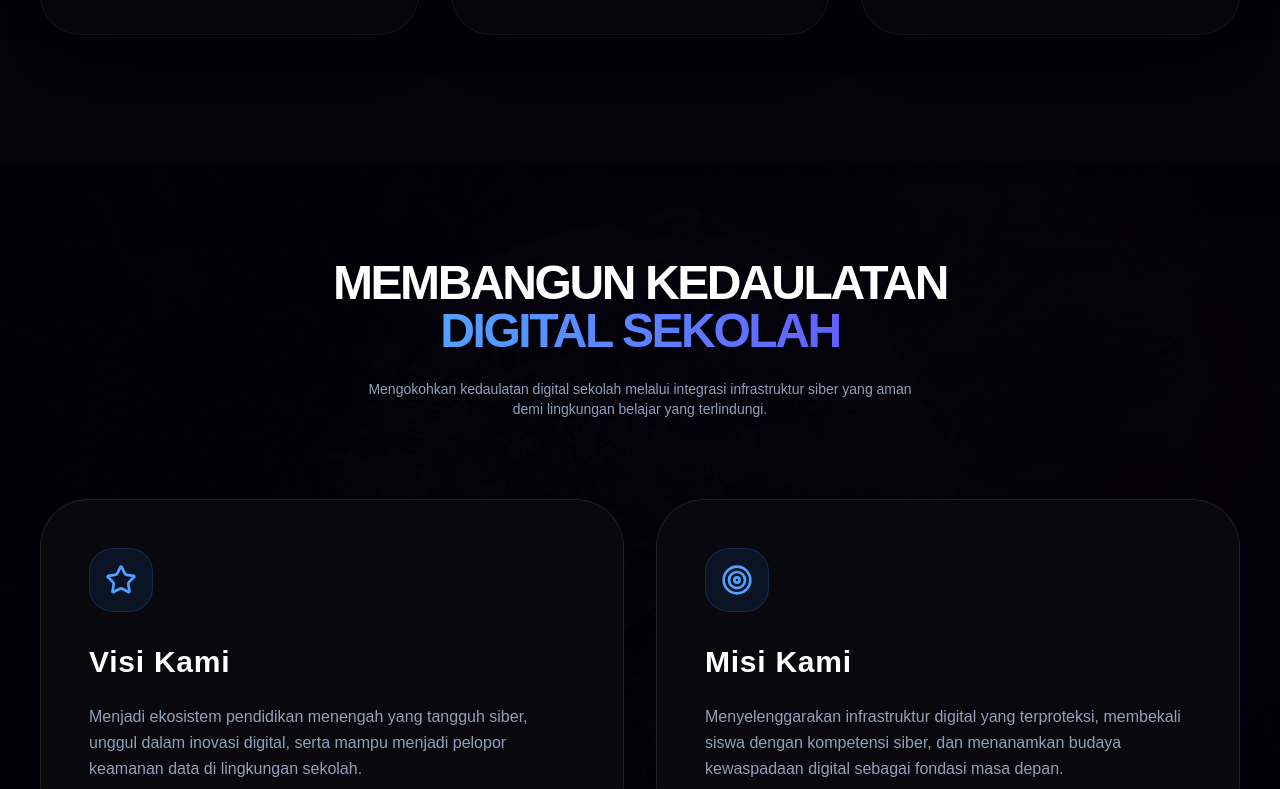
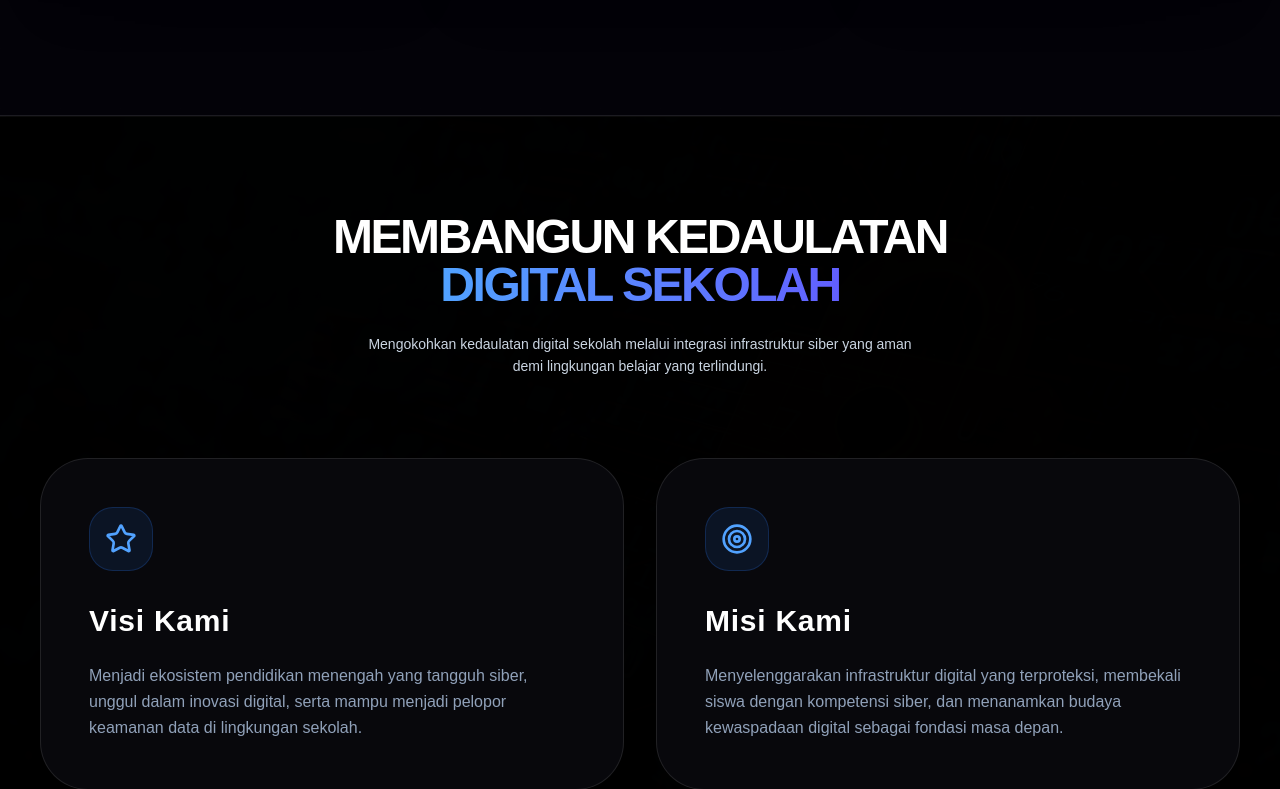
Before and after one commit to Edwinn1711/cyber-backend, a Next.js app: page / in a window 1280 px wide. Shown: the part 1553-2342 px from the top of the page. Built offline with nearby package versions, Linux system fonts and the light colour scheme.

Commit message:
fix: sinkronisasi background visi misi dan menampilkan modul infrastruktur

```diff
--- a/app/(loginregister)/page.tsx
+++ b/app/(loginregister)/page.tsx
@@ -115,37 +115,56 @@ PersistentUniverse.displayName = 'PersistentUniverse';
 
 const VisiMisiSection = ({ bgIdx }: { bgIdx: number }) => {
   const [hovered, setHovered] = useState<string | null>(null);
+
   const data =[
     { id: "visi", icon: Star, title: "Visi Kami", desc: "Menjadi ekosistem pendidikan menengah yang tangguh siber, unggul dalam inovasi digital, serta mampu menjadi pelopor keamanan data di lingkungan sekolah." },
     { id: "misi", icon: Target, title: "Misi Kami", desc: "Menyelenggarakan infrastruktur digital yang terproteksi, membekali siswa dengan kompetensi siber, dan menanamkan budaya kewaspadaan digital sebagai fondasi masa depan." }
   ];
 
   return (
-    <section className="relative w-full py-24 bg-[#020108] border-b border-white/5 overflow-hidden">
-      <motion.div
-        key={bgIdx}
-        initial={{ opacity: 0 }}
-        animate={{ opacity: 0.2 }}
-        exit={{ opacity: 0 }}
-        transition={{ duration: 1.5 }}
-        className="absolute inset-0 z-0 bg-cover bg-center"
-        style={{ backgroundImage: `url(${CYBER_ASSETS[bgIdx]})` }}
-      />
-      <div className="absolute inset-0 z-0 bg-[#020108]/90" />
+    <section className="relative w-full py-24 bg-black border-t border-white/5 overflow-hidden">
+      {/* BACKGROUND - Opacity dinaikkan agar nampak selaras dengan Page 1 */}
+      <div className="absolute inset-0 z-0">
+        <AnimatePresence mode="wait">
+          <motion.img
+            key={bgIdx}
+            src={CYBER_ASSETS[bgIdx]}
+            initial={{ opacity: 0 }}
+            animate={{ opacity: 0.3 }} // Opacity dinaikkan ke 30%
+            exit={{ opacity: 0 }}
+            transition={{ duration: 1.5 }}
+            className="absolute inset-0 w-full h-full object-cover pointer-events-none"
+          />
+        </AnimatePresence>
+        {/* Overlay hitam ditipiskan dari /90 ke /70 agar gambar tembus */}
+        <div className="absolute inset-0 bg-black/70" />
+      </div>
 
-      <div className="relative z-10 max-w-7xl mx-auto px-6 lg:px-10 text-center">
+      <div className="relative z-10 max-w-[1400px] mx-auto px-6 lg:px-10 text-center">
         <div className="mb-20">
           <h2 className="text-4xl lg:text-5xl font-black text-white tracking-tighter uppercase mb-6">
             Membangun Kedaulatan <br/>
             <span className="text-transparent bg-clip-text bg-gradient-to-r from-blue-400 to-indigo-500">Digital Sekolah</span>
           </h2>
-          <p className="text-slate-400 max-w-xl mx-auto text-sm font-medium">Mengokohkan kedaulatan digital sekolah melalui integrasi infrastruktur siber yang aman demi lingkungan belajar yang terlindungi.</p>
+          <p className="text-slate-300 max-w-xl mx-auto text-sm font-medium leading-relaxed">
+            Mengokohkan kedaulatan digital sekolah melalui integrasi infrastruktur siber yang aman demi lingkungan belajar yang terlindungi.
+          </p>
         </div>
 
         <div className="grid grid-cols-1 md:grid-cols-2 gap-8" onMouseLeave={() => setHovered(null)}>
           {data.map((item) => (
-            <div key={item.id} onMouseEnter={() => setHovered(item.id)} className={`bg-[#0a0a0f]/80 backdrop-blur-xl border border-white/10 p-12 rounded-[3rem] text-left transition-all duration-500 ${hovered && hovered !== item.id ? 'blur-sm scale-[0.98] opacity-50' : ''} ${hovered === item.id ? 'shadow-[0_20px_50px_rgba(0,0,0,0.5)] -translate-y-4 border-blue-500/50' : ''}`}>
-              <div className="w-16 h-16 bg-blue-500/10 text-blue-400 flex items-center justify-center rounded-3xl mb-8 border border-blue-500/20"><item.icon size={32} /></div>
+            <div
+              key={item.id}
+              onMouseEnter={() => setHovered(item.id)}
+              className={`
+                bg-[#0a0a0f]/80 backdrop-blur-xl border border-white/10 p-12 rounded-[3rem] text-left transition-all duration-500
+                ${hovered && hovered !== item.id ? 'blur-sm scale-[0.98] opacity-50' : 'scale-100 opacity-100'}
+                ${hovered === item.id ? 'shadow-[0_20px_50px_rgba(0,0,0,0.5)] -translate-y-4 border-blue-500/50' : ''}
+              `}
+            >
+              <div className="w-16 h-16 bg-blue-500/10 text-blue-400 flex items-center justify-center rounded-3xl mb-8 border border-blue-500/20">
+                <item.icon size={32} />
+              </div>
               <h3 className="text-3xl font-black text-white mb-6 tracking-wide">{item.title}</h3>
               <p className="text-slate-400 text-base leading-relaxed font-medium">{item.desc}</p>
             </div>
@@ -155,7 +174,6 @@ const VisiMisiSection = ({ bgIdx }: { bgIdx: number }) => {
     </section>
   );
 };
-
 const SecurityStatsSection = () => {
   const stats =[
     { label: "Data Terlindungi", value: "99.9%", color: "text-emerald-400" },
@@ -316,8 +334,6 @@ export default function CyberLandingDark() {
 
   return (
     <div className="flex flex-col min-h-screen w-full bg-black text-slate-200 overflow-x-hidden selection:bg-fuchsia-500/30 relative">
-
-      {/* BACKGROUND GAMBAR & EFEK KLIK DEWA */}
       <PersistentUniverse bgIdx={bgIdx} />
       <UltraGodTierParticleSystem />
 
@@ -451,7 +467,7 @@ export default function CyberLandingDark() {
         </section>
 
         {/* SECTION 2: PILAR UTAMA KEMANAN SIBER */}
-        <div className="relative w-full bg-[#030208] border-t border-white/10 z-20 pb-32 pt-24 mt-12 shadow-[0_-30px_60px_rgba(0,0,0,0.8)]">
+        <div className="relative w-full bg-[#030208] border-t border-white/10 z-20 pb-32 pt-24 shadow-[0_-30px_60px_rgba(0,0,0,0.8)] border-b border-white/5">
            <div className="absolute top-0 inset-x-0 h-[600px] bg-gradient-to-b from-indigo-900/10 via-fuchsia-900/5 to-transparent blur-[120px] pointer-events-none" />
            <div className="absolute inset-0 bg-grid-static opacity-[0.05] pointer-events-none" />
 
@@ -511,7 +527,6 @@ export default function CyberLandingDark() {
   <CyberInfrastructureSection />
 </div>
 </div>
-
 
       {/* ========================================================================= */}
       {/* 5. MODAL LOGIN                                                            */}
```
